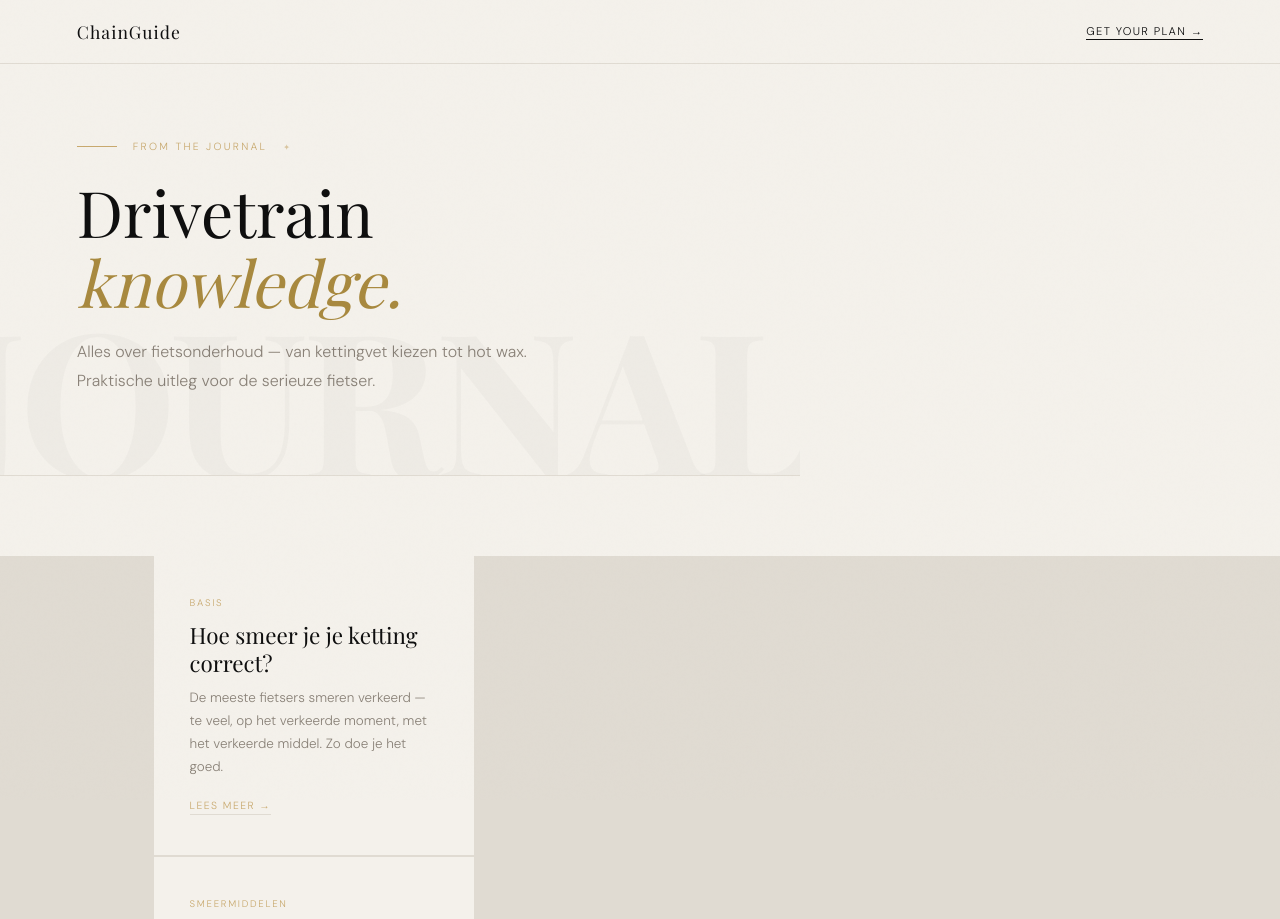
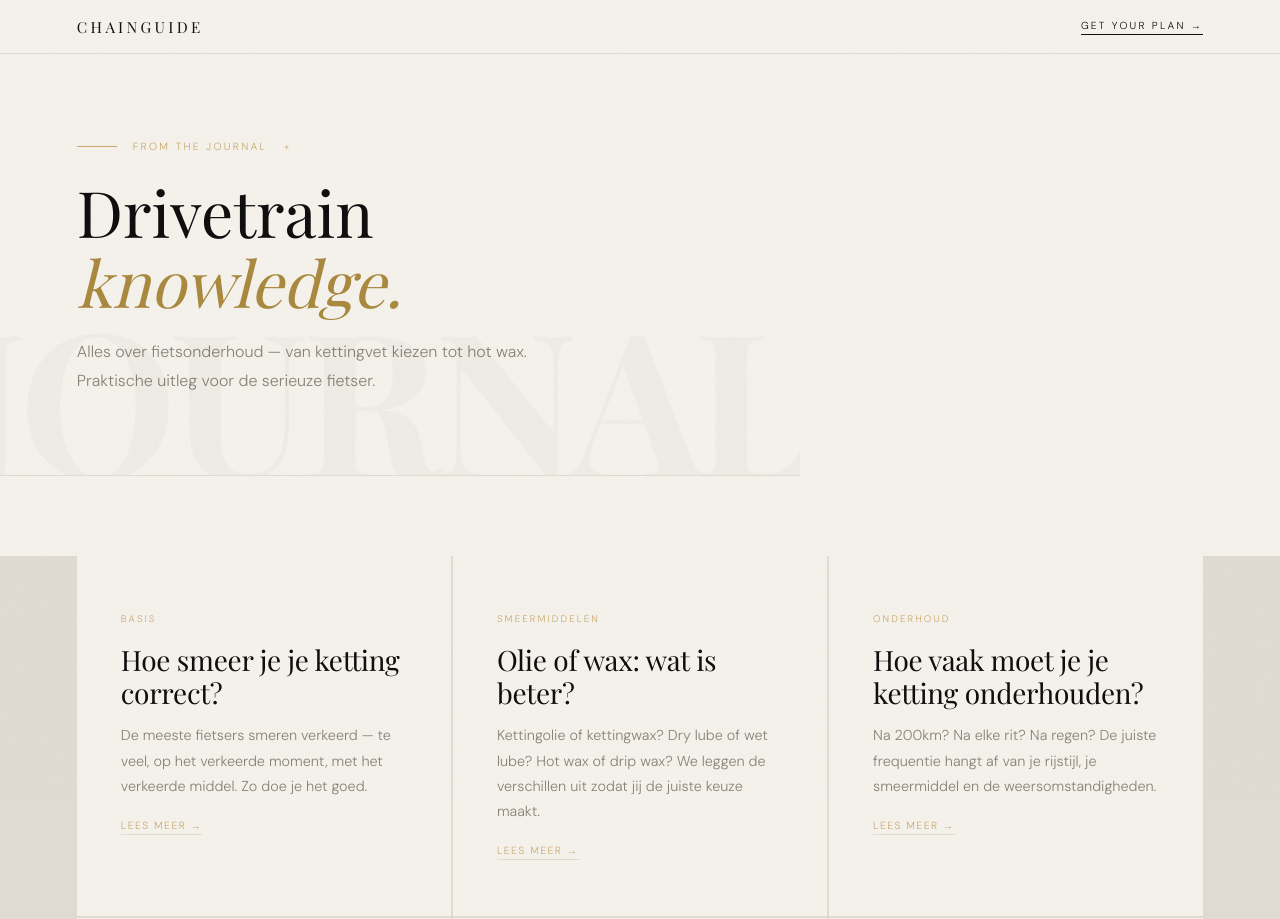
Before and after one commit to s28vdknaap-boop/Chainguide, a plain HTML site: page kennisbank.html in a window 1280 px wide. Shown: the top 919 px of the page. Drawn offline with nearby package versions, Linux system fonts and the light colour scheme; a web font is replaced by a local one.

Commit message:
Update kennisbank.html

```diff
--- a/kennisbank.html
+++ b/kennisbank.html
@@ -43,33 +43,34 @@
     top: 0; left: 0; right: 0;
     z-index: 100;
     padding: 0 6vw;
-    height: 64px;
+    height: 54px;
     display: flex;
     align-items: center;
     justify-content: space-between;
-    background: rgba(244, 241, 235, 0.95);
-    backdrop-filter: blur(12px);
+    background: rgba(244, 241, 235, 0.92);
+    backdrop-filter: blur(14px);
     border-bottom: 1px solid var(--border);
   }
 
   .nav-logo {
     font-family: 'Playfair Display', serif;
-    font-size: 1.1rem;
+    font-size: 0.95rem;
     font-weight: 400;
-    letter-spacing: 0.06em;
+    letter-spacing: 0.22em;
+    text-transform: uppercase;
     color: var(--ink);
     text-decoration: none;
   }
 
   .nav-cta {
-    font-size: 0.7rem;
-    letter-spacing: 0.12em;
+    font-size: 0.64rem;
+    letter-spacing: 0.22em;
     text-transform: uppercase;
     color: var(--ink);
     text-decoration: none;
     border-bottom: 1px solid var(--ink);
-    padding-bottom: 1px;
-    transition: color 0.2s;
+    padding-bottom: 2px;
+    transition: color 0.25s ease, border-color 0.25s ease;
   }
   .nav-cta:hover { color: var(--accent-dark); border-color: var(--accent-dark); }
 
@@ -119,18 +120,18 @@
 
   /* ARTICLE GRID */
   .articles {
-    padding: 0 6vw 100px;
+    padding: 0 6vw 120px;
     display: grid;
-    grid-template-columns: repeat(auto-fill, minmax(320px, 1fr));
+    grid-template-columns: repeat(auto-fill, minmax(340px, 1fr));
     gap: 2px;
     background: var(--border);
   }
 
   .article-card {
     background: var(--paper);
-    padding: 40px 36px;
+    padding: 56px 44px;
     cursor: pointer;
-    transition: background 0.2s;
+    transition: background 0.25s ease;
     text-decoration: none;
     color: inherit;
     display: block;
@@ -139,24 +140,28 @@
 
   .article-tag {
     font-size: 0.6rem;
-    letter-spacing: 0.18em;
+    letter-spacing: 0.22em;
     text-transform: uppercase;
     color: var(--accent);
-    margin-bottom: 12px;
+    margin-bottom: 18px;
     display: block;
   }
 
   .article-card h2 {
     font-family: 'Playfair Display', serif;
-    font-size: 1.4rem;
+    font-size: 1.75rem;
     font-weight: 400;
-    margin-bottom: 10px;
-    line-height: 1.25;
+    margin-bottom: 14px;
+    line-height: 1.18;
+    letter-spacing: -0.01em;
+    transition: color 0.3s ease;
   }
 
+  .article-card:hover h2 { color: var(--accent-dark); }
+
   .article-card p {
-    font-size: 0.84rem;
-    line-height: 1.7;
+    font-size: 0.9rem;
+    line-height: 1.75;
     color: var(--muted);
   }
 
@@ -565,7 +570,7 @@
     <p class="hero-sub">Alles over fietsonderhoud — van kettingvet kiezen tot hot wax. Praktische uitleg voor de serieuze fietser.</p>
   </div>
 
-  <div class="articles"><div class="articles">
+  <div class="articles">
 
     <a class="article-card" onclick="toonArtikel('ketting-smeren')" href="#">
       <div class="article-tag">Basis</div>
```
